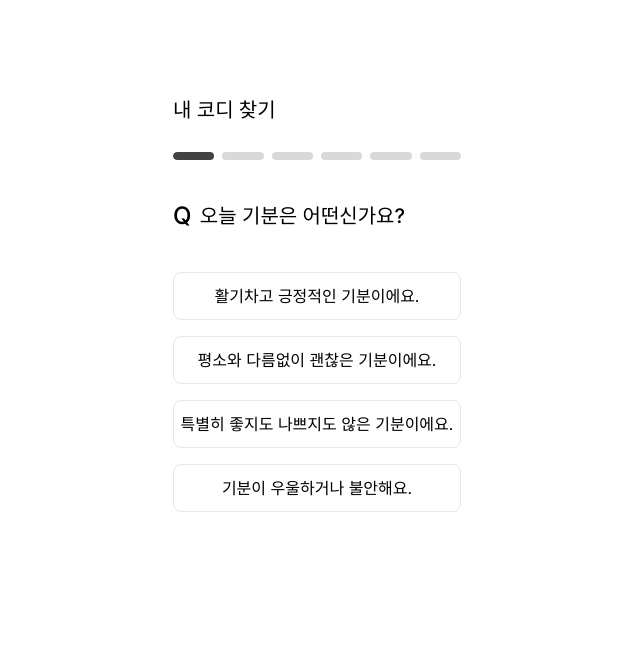
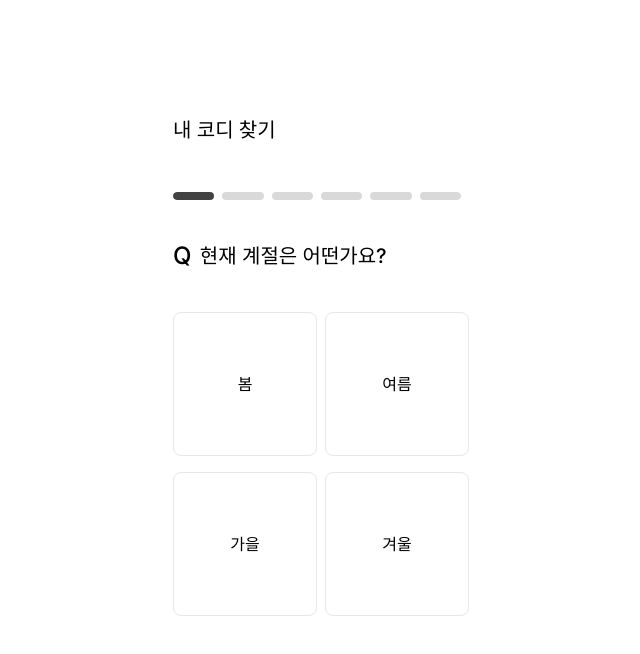
Before and after one commit to 6chenodongja/6che, a Next.js app: page /surveypage in a window 1280 px wide. Both pictures are taken after a click on the button "시작하기". Shown: the top 654 px of the page, without its empty margins (323-963 px from the left). Built offline with nearby package versions, Linux system fonts and the light colour scheme.

Commit message:
fix: 질문 수정, 이미지 선택 설문 추가

```diff
--- a/src/app/(providers)/(root)/surveypage/question.tsx
+++ b/src/app/(providers)/(root)/surveypage/question.tsx
@@ -37,15 +37,16 @@ const QuestionPage: React.FC = () => {
 
     return (
         <div className="w-80 mx-auto flex flex-col items-center justify-start h-screen bg-white p-4 relative gap-4 mt-20">
-            <div className="flex items-center w-full">
+
+            <div className="flex items-center h-20 w-full">
+            {currentQuestionIndex > 0 && (
+                <button onClick={handleBackClick} className="absolute top-0 left-4 text-xl font-medium text-black">
+                    ᐸ
+                </button>
+            )}
                 <h1 className="text-xl font-medium h-10 text-black">내 코디 찾기</h1>
             </div>
             <div className="flex flex-col items-start w-full gap-2">
-                {currentQuestionIndex > 0 && (
-                    <button onClick={handleBackClick} className="text-xl font-medium text-black mr-2">
-                        ᐸ
-                    </button>
-                )}
                 <div className="flex justify-start items-start w-full relative overflow-hidden gap-2 rounded">
                     {Array(questions.length)
                         .fill(0)
@@ -66,6 +67,21 @@ const QuestionPage: React.FC = () => {
                         {questions[currentQuestionIndex].question}
                     </p>
                 </div>
+                {currentQuestionIndex === 0 ? (
+                    <div className="grid grid-cols-2 gap-4 mb-4">
+                        {questions[currentQuestionIndex].options.map((option, index) => (
+                            <button
+                                key={index}
+                                className={`w-36 h-36 border border-black-400 rounded-lg text-black-400 hover:bg-gray-200 flex items-center justify-center ${
+                                    selectedOptions[currentQuestionIndex] === option ? 'bg-gray-300' : ''
+                                }`}
+                                onClick={() => handleOptionClick(option)}
+                            >
+                                {option}
+                            </button>
+                        ))}
+                    </div>
+                ) : (
                     <div className="flex flex-col w-full gap-4">
                         {questions[currentQuestionIndex].options.map((option, index) => (
                             <button
@@ -79,6 +95,7 @@ const QuestionPage: React.FC = () => {
                             </button>
                         ))}
                     </div>
+                )}
             </div>
             {showResultButton && (
                 <button className="w-full h-12 bg-[#d9d9d9] text-white rounded-lg mt-4" onClick={handleShowResultClick}>
--- a/src/utils/questions.ts
+++ b/src/utils/questions.ts
@@ -1,11 +1,20 @@
 export const questions = [
     {
-        question: '오늘 기분은 어떤신가요?',
+        question: '현재 계절은 어떤가요?',
         options: [
-            '활기차고 긍정적인 기분이에요.',
-            '평소와 다름없이 괜찮은 기분이에요.',
-            '특별히 좋지도 나쁘지도 않은 기분이에요.',
-            '기분이 우울하거나 불안해요.'
+            '봄',
+            '여름',
+            '가을',
+            '겨울'
+        ]
+    },
+    {
+        question: '현재 기온은 몇 도인가요?',
+        options: [
+            '10°C 이하: 매우 춥습니다.',
+            '11°C에서 20°C 사이: 쌀쌀하거나 선선합니다.',
+            '21°C에서 30°C 사이: 따뜻하거나 약간 덥습니다.',
+            '31°C 이상: 매우 덥습니다.'
         ]
     },
     {
@@ -31,16 +40,7 @@ export const questions = [
         ]
     },
     {
-        question: '현재 기온은 몇 도인가요?',
-        options: [
-            '10°C 이하: 매우 춥습니다.',
-            '11°C에서 20°C 사이: 쌀쌀하거나 선선합니다.',
-            '21°C에서 30°C 사이: 따뜻하거나 약간 덥습니다.',
-            '31°C 이상: 매우 덥습니다.'
-        ]
-    },
-    {
         question: '성별이 어떻게 되시나요?',
-        options: ['남성', '여성', '없음']
+        options: ['남성', '여성', '선택 안함']
     }
 ];
```
Lines whose indentation alone changed are shown as unchanged.
